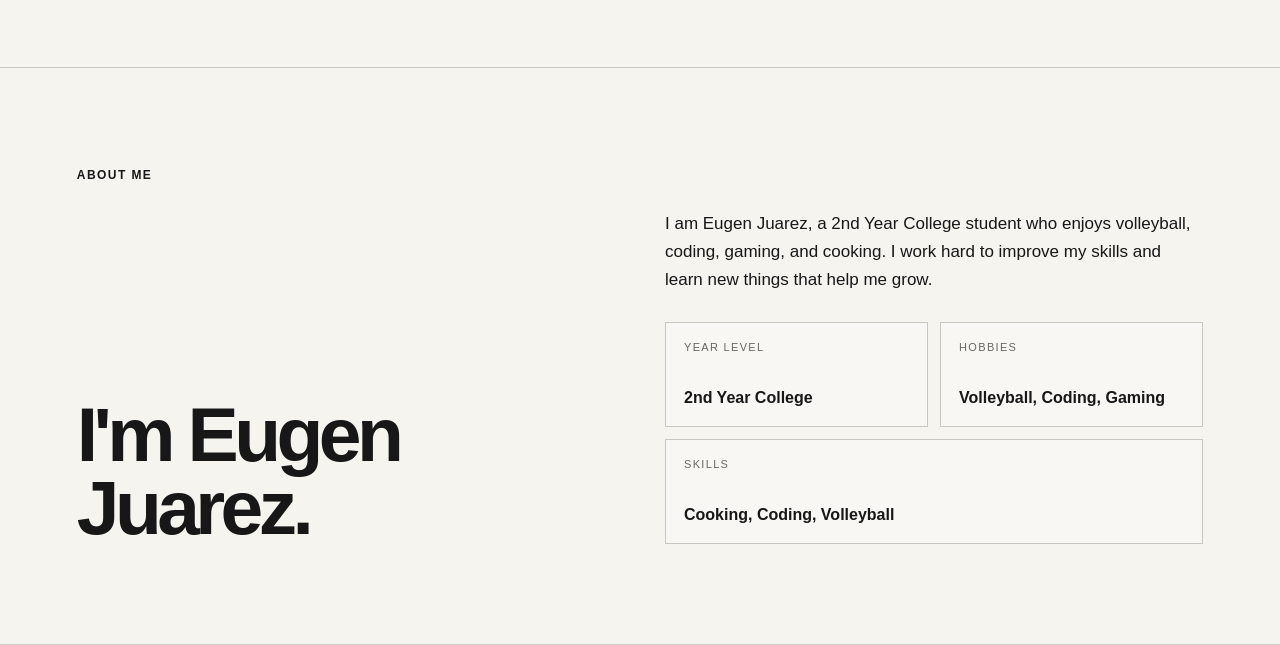
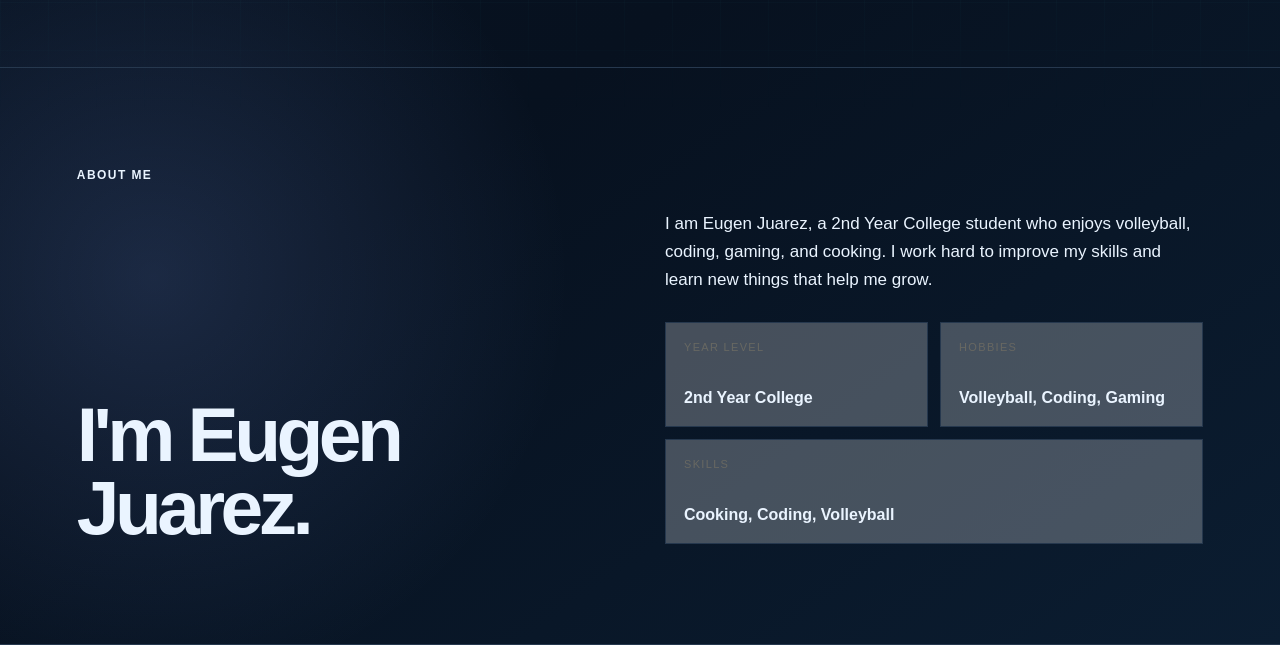
Before and after one commit to eugenjuarez12-max/JUAREZ-project-1, a plain HTML site: page index.html in a window 1280 px wide. Shown: the part 670-1315 px from the top of the page. Drawn offline with Linux system fonts and the light colour scheme.

Commit message:
changing the background color

```diff
--- a/style.css
+++ b/style.css
@@ -1,9 +1,9 @@
 :root {
-  --ink: #171717;
-  --paper: #f5f4ef;
-  --line: #c8c7c0;
-  --blue: #dce7ef;
-  --yellow: #e7df63;
+  --ink: #eaf4ff;
+  --paper: #07111f;
+  --line: #26384e;
+  --blue: #5de4dc;
+  --yellow: #86a8ff;
 }
 
 * {
@@ -16,9 +16,27 @@ html {
 
 body {
   margin: 0;
-  background: var(--paper);
+  background:
+    radial-gradient(circle at 82% 18%, rgba(93, 228, 220, 0.18), transparent 22rem),
+    radial-gradient(circle at 12% 72%, rgba(134, 168, 255, 0.16), transparent 26rem),
+    linear-gradient(145deg, #081424 0%, #07111f 52%, #0b1d31 100%);
   color: var(--ink);
   font-family: Arial, Helvetica, sans-serif;
+  min-height: 100vh;
+}
+
+body::before {
+  content: "";
+  position: fixed;
+  inset: 0;
+  z-index: -1;
+  pointer-events: none;
+  opacity: 0.16;
+  background-image:
+    linear-gradient(rgba(93, 228, 220, 0.16) 1px, transparent 1px),
+    linear-gradient(90deg, rgba(93, 228, 220, 0.16) 1px, transparent 1px);
+  background-size: 48px 48px;
+  mask-image: linear-gradient(to bottom, transparent 0%, black 18%, black 82%, transparent 100%);
 }
 
 a {
```
